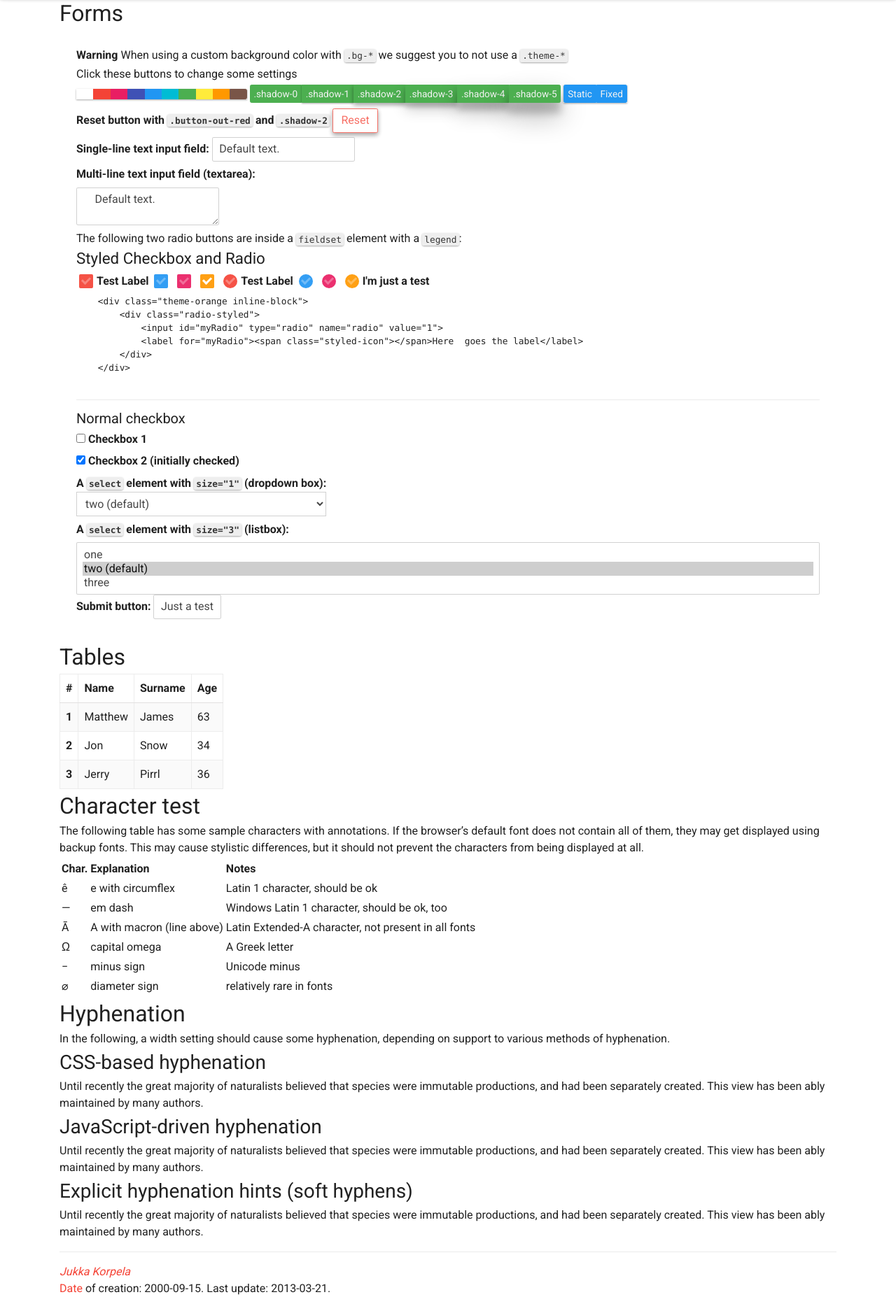
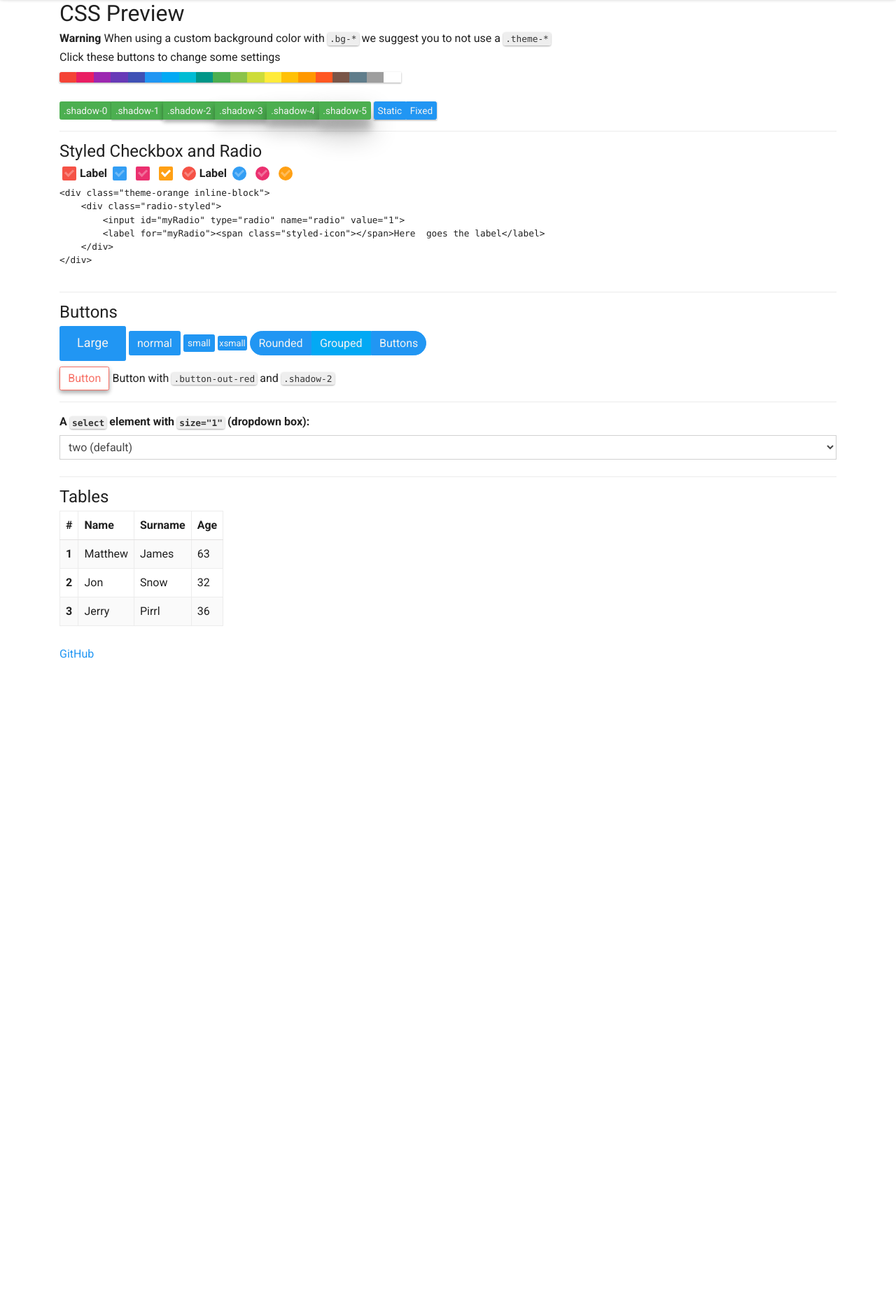
Before and after one commit to AlexDicy/Mostyle, a plain HTML site: page test.html in a window 1280 px wide. Shown: the part 55-1909 px from the top of the page at 70% size. After the commit the page ends 1020 px from the top, so only its background shows below. Drawn offline with Linux system fonts and the light colour scheme.

Commit message:
Format, update test.html with new buttons and remove unused html

```diff
--- a/test-keep.js
+++ b/test-keep.js
@@ -13,7 +13,7 @@ function changeTheme(element, save, loadPrevious, cookie) {
     if (element) color = element.getAttribute("data-color");
     else color = cookie;
     if (loadPrevious) color = previous;
-    document.body.className = "container-boxed " + (color == "white" ? "theme-red styled-scrollbar-colored" : "styled-scrollbar") + " bg-" + color + (isNavbarFixed ? " navbar-margin" : "");
+    document.body.className = "theme-red " + (color == "white" ? "styled-scrollbar-colored" : "styled-scrollbar") + " bg-" + color + (isNavbarFixed ? " navbar-margin" : "") + " footer-margin";
     if (save) {
         setCookie("bg-color", color, 60);
         previous = color;
@@ -21,7 +21,7 @@ function changeTheme(element, save, loadPrevious, cookie) {
 }
 
 function navShadow(level) {
-    document.getElementById("navbar").className = "navbar " + (isNavbarFixed ? "fixed-top " : "") + "shadow-" + level + " bg-green";
+    document.getElementById("navbar").className = "navbar " + (isNavbarFixed ? "fixed-top " : "") + "shadow-" + level + " bg-blue";
     setCookie("nav-shadow", level, 60);
 }
 
@@ -31,8 +31,8 @@ function setNavbarFixed(isFixed) {
     if (level == "") level = 2;
     if (color == "") color = "white";
 
-    document.getElementById("navbar").className = "navbar " + (isFixed ? "fixed-top " : "") + "shadow-" + level + " bg-green";
-    document.body.className = "container-boxed " + (color == "white" ? "theme-red styled-scrollbar-colored" : "styled-scrollbar") + " bg-" + color + (isFixed ? " navbar-margin" : "");
+    document.getElementById("navbar").className = "navbar " + (isFixed ? "fixed-top " : "") + "shadow-" + level + " bg-blue";
+    document.body.className = "theme-red " + (color == "white" ? "styled-scrollbar-colored" : "styled-scrollbar") + " bg-" + color + (isFixed ? " navbar-margin" : "") + " footer-margin";
     setCookie("nav-fixed", isFixed, 60);
     isNavbarFixed = isFixed;
 }
--- a/test.html
+++ b/test.html
@@ -7,33 +7,47 @@
     <title>Conebase</title>
     <link rel="stylesheet" href="conebase.css">
 </head>
-<body class="container-boxed theme-red styled-scrollbar-colored navbar-margin" style="transition: background-color 400ms linear, color 400ms linear;">
-    <nav id="navbar" class="navbar fixed-top shadow-2 bg-green">
+<body class="theme-red styled-scrollbar-colored navbar-margin footer-margin" style="transition: background-color 400ms linear, color 400ms linear;">
+    <nav id="navbar" class="navbar fixed-top shadow-2 bg-blue">
         <div class="navbar-toggler"></div>
         <div class="container-boxed">
             <a class="navbar-name" href="#">Conebase</a>
             <div class="float-right">Hello</div>
         </div>
     </nav>
-
-    <script src="test-keep.js?v=2"></script>
-    <h2>Forms</h2>
-    <form class="boxed">
-    <p><b>Warning</b> When using a custom background color with <code>.bg-*</code> we suggest you to not use a <code>.theme-*</code></p>
+    <div id="container" class="container-boxed">
+        <script src="test-keep.js?v=3"></script>
+        <h2>CSS Preview</h2>
+        <p>
+            <b>Warning</b> When using a custom background color with <code>.bg-*</code> we suggest you to not use a
+            <code>.theme-*</code>
+        </p>
         <p>Click these buttons to change some settings</p>
-    <div class="m-b-2">
+        <div>
             <div class="button-group shadow-1">
-            <button type="button" class="button button-white" data-color="white" onmouseover="changeTheme(this, false, false)" onmouseout="changeTheme(this, false, true)" onclick="changeTheme(this, true, false)"></button>
                 <button type="button" class="button button-red" data-color="red" onmouseover="changeTheme(this, false, false)" onmouseout="changeTheme(this, false, true)" onclick="changeTheme(this, true, false)"></button>
                 <button type="button" class="button button-pink" data-color="pink" onmouseover="changeTheme(this, false, false)" onmouseout="changeTheme(this, false, true)" onclick="changeTheme(this, true, false)"></button>
+                <button type="button" class="button button-purple " data-color="purple " onmouseover="changeTheme(this, false, false)" onmouseout="changeTheme(this, false, true)" onclick="changeTheme(this, true, false)"></button>
+                <button type="button" class="button button-deep-purple" data-color="deep-purple" onmouseover="changeTheme(this, false, false)" onmouseout="changeTheme(this, false, true)" onclick="changeTheme(this, true, false)"></button>
                 <button type="button" class="button button-indigo" data-color="indigo" onmouseover="changeTheme(this, false, false)" onmouseout="changeTheme(this, false, true)" onclick="changeTheme(this, true, false)"></button>
                 <button type="button" class="button button-blue" data-color="blue" onmouseover="changeTheme(this, false, false)" onmouseout="changeTheme(this, false, true)" onclick="changeTheme(this, true, false)"></button>
+                <button type="button" class="button button-light-blue" data-color="light-blue" onmouseover="changeTheme(this, false, false)" onmouseout="changeTheme(this, false, true)" onclick="changeTheme(this, true, false)"></button>
                 <button type="button" class="button button-cyan" data-color="cyan" onmouseover="changeTheme(this, false, false)" onmouseout="changeTheme(this, false, true)" onclick="changeTheme(this, true, false)"></button>
+                <button type="button" class="button button-teal" data-color="teal" onmouseover="changeTheme(this, false, false)" onmouseout="changeTheme(this, false, true)" onclick="changeTheme(this, true, false)"></button>
                 <button type="button" class="button button-green" data-color="green" onmouseover="changeTheme(this, false, false)" onmouseout="changeTheme(this, false, true)" onclick="changeTheme(this, true, false)"></button>
+                <button type="button" class="button button-light-green" data-color="light-green" onmouseover="changeTheme(this, false, false)" onmouseout="changeTheme(this, false, true)" onclick="changeTheme(this, true, false)"></button>
+                <button type="button" class="button button-lime" data-color="lime" onmouseover="changeTheme(this, false, false)" onmouseout="changeTheme(this, false, true)" onclick="changeTheme(this, true, false)"></button>
                 <button type="button" class="button button-yellow" data-color="yellow" onmouseover="changeTheme(this, false, false)" onmouseout="changeTheme(this, false, true)" onclick="changeTheme(this, true, false)"></button>
+                <button type="button" class="button button-amber" data-color="amber" onmouseover="changeTheme(this, false, false)" onmouseout="changeTheme(this, false, true)" onclick="changeTheme(this, true, false)"></button>
                 <button type="button" class="button button-orange" data-color="orange" onmouseover="changeTheme(this, false, false)" onmouseout="changeTheme(this, false, true)" onclick="changeTheme(this, true, false)"></button>
+                <button type="button" class="button button-deep-orange" data-color="deep-orange" onmouseover="changeTheme(this, false, false)" onmouseout="changeTheme(this, false, true)" onclick="changeTheme(this, true, false)"></button>
                 <button type="button" class="button button-brown" data-color="brown" onmouseover="changeTheme(this, false, false)" onmouseout="changeTheme(this, false, true)" onclick="changeTheme(this, true, false)"></button>
+                <button type="button" class="button button-blue-grey" data-color="blue-grey" onmouseover="changeTheme(this, false, false)" onmouseout="changeTheme(this, false, true)" onclick="changeTheme(this, true, false)"></button>
+                <button type="button" class="button button-grey" data-color="grey" onmouseover="changeTheme(this, false, false)" onmouseout="changeTheme(this, false, true)" onclick="changeTheme(this, true, false)"></button>
+                <button type="button" class="button button-white" data-color="white" onmouseover="changeTheme(this, false, false)" onmouseout="changeTheme(this, false, true)" onclick="changeTheme(this, true, false)"></button>
             </div>
+            <br>
+            <br>
             <div class="button-group">
                 <button type="button" class="button button-small button-green shadow-0" onclick="navShadow(0)">.shadow-0</button>
                 <button type="button" class="button button-small button-green shadow-1" onclick="navShadow(1)">.shadow-1</button>
@@ -47,62 +61,56 @@
                 <button type="button" class="button button-small button-blue" onclick="setNavbarFixed(true)">Fixed</button>
             </div>
         </div>
-    <div><label for="f0">Reset button with <code>.button-out-red</code> and <code>.shadow-2</code>
-    <input id="f0" type="reset" name="reset" value="Reset" class="button button-out-red shadow-2"></label></div>
-    <div><label for="f1">Single-line text input field: <input id="f1" name="text" size="20" class="disabled" value="Default text."></label></div>
-    <div><label for="f2">Multi-line text input field (textarea):</label><br>
-    <textarea id="f2" name="textarea" rows="2" cols="20">
-    Default text.
-    </textarea></div>
-    <div>The following two radio buttons are inside
-    a <code>fieldset</code> element with a <code>legend</code>:</div>
-    <fieldset>
-        <legend>Styled Checkbox and Radio</legend>
+
+        <hr>
+
+        <h4>Styled Checkbox and Radio</h4>
         <div class="checkbox-styled inline-block">
-            <input id="f3" type="checkbox" name="radio" value="1">
-            <label for="f3"><span class="styled-icon"></span>Test Label</label>
+            <input id="checkbox1" type="checkbox">
+            <label for="checkbox1"><span class="styled-icon"></span>Label</label>
         </div>
         <div class="theme-blue inline-block">
             <div class="checkbox-styled">
-                <input id="f4443" type="checkbox" name="radio" value="1">
-                <label for="f4443"><span class="styled-icon"></span></label>
+                <input id="checkbox2" type="checkbox">
+                <label for="checkbox2"><span class="styled-icon"></span></label>
             </div>
         </div>
         <div class="theme-pink inline-block">
             <div class="checkbox-styled">
-                <input id="f5553" type="checkbox" name="radio" value="1">
-                <label for="f5553"><span class="styled-icon"></span></label>
+                <input id="checkbox3" type="checkbox">
+                <label for="checkbox3"><span class="styled-icon"></span></label>
             </div>
         </div>
         <div class="theme-orange inline-block">
             <div class="checkbox-styled">
-                <input id="f6663" type="checkbox" checked name="radio" value="1">
-                <label for="f6663"><span class="styled-icon"></span></label>
+                <input id="checkbox4" type="checkbox" checked>
+                <label for="checkbox4"><span class="styled-icon"></span></label>
             </div>
         </div>
         <div class="radio-styled inline-block">
-            <input id="g3" type="radio" name="radio" value="1">
-            <label for="g3"><span class="styled-icon"></span>Test Label</label>
+            <input id="radio1" type="radio" name="radio">
+            <label for="radio1"><span class="styled-icon"></span>Label</label>
         </div>
         <div class="theme-blue inline-block">
             <div class="radio-styled">
-                <input id="g4443" type="radio" name="radio" value="1">
-                <label for="g4443"><span class="styled-icon"></span></label>
+                <input id="radio2" type="radio" name="radio">
+                <label for="radio2"><span class="styled-icon"></span></label>
             </div>
         </div>
         <div class="theme-pink inline-block">
             <div class="radio-styled">
-                <input id="g5553" type="radio" name="radio" value="1">
-                <label for="g5553"><span class="styled-icon"></span></label>
+                <input id="radio3" type="radio" name="radio">
+                <label for="radio3"><span class="styled-icon"></span></label>
             </div>
         </div>
         <div class="theme-orange inline-block">
             <div class="radio-styled">
-                <input id="g6663" type="radio" name="radio" value="1">
-                <label for="g6663"><span class="styled-icon"></span>I'm just a test</label>
+                <input id="radio4" type="radio" name="radio">
+                <label for="radio4"><span class="styled-icon"></span></label>
             </div>
         </div>
-    </fieldset>
+
+
         <pre class="styled-scrollbar">
 &#x3C;div class=&#x22;theme-orange inline-block&#x22;&#x3E;
     &#x3C;div class=&#x22;radio-styled&#x22;&#x3E;
@@ -111,32 +119,38 @@
     &#x3C;/div&#x3E;
 &#x3C;/div&#x3E;
         </pre>
-    <fieldset>
+
         <hr>
-    <h5>Normal checkbox</h5>
-    <div><label for="f5"><input id="f5" type="checkbox" name="checkbox"> Checkbox 1</label></div>
-    <div><label for="f6"><input id="f6" type="checkbox" name="checkbox2" checked> Checkbox 2 (initially checked)</label></div>
-    </fieldset>
-    <div><label for="f10">A <code>select</code> element with <code>size="1"</code>
-    (dropdown box):
+
+        <h4>Buttons</h4>
+        <button class="button button-large button-blue">Large</button>
+        <button class="button button-blue">normal</button>
+        <button class="button button-small button-blue">small</button>
+        <button class="button button-xsmall button-blue">xsmall</button>
+        <div class="button-group button-round">
+            <button class="button button-blue">Rounded</button>
+            <button class="button button-light-blue">Grouped</button>
+            <button class="button button-blue">Buttons</button>
+        </div>
+        <div class="m-t-2">
+            <input type="reset" value="Button" class="button button-out-red shadow-2">
+            Button with <code>.button-out-red</code> and <code>.shadow-2</code>
+        </div>
+
+        <hr>
+
+        <div class="m-b-4">
+            <label for="f10">A <code>select</code> element with <code>size="1"</code> (dropdown box):</label>
             <select id="f10" name="select1" size="1">
                 <option>one
                 <option selected>two (default)
                 <option>three
-    </select></label></div>
-    <div><label for="f11">A <code>select</code> element with <code>size="3"</code>
-    (listbox):</label><br>
-    <select id="f11" name="select2" size="3">
-    <option>one
-    <option selected>two (default)
-    <option>three
-    </select></div>
-    <div><label for="f99">Submit button:
-    <input id="f99" type="button" name="submit" value="Just a test"></label></div>
-    </form>
+            </select>
+        </div>
 
-    <h2>Tables</h2>
+        <hr>
 
+        <h4>Tables</h4>
         <table class="table table-striped table-bordered table-hover table-auto">
             <thead>
             <tr>
@@ -157,7 +171,7 @@
                 <th scope="row">2</th>
                 <td>Jon</td>
                 <td>Snow</td>
-                <td>34</td>
+                <td>32</td>
             </tr>
             <tr>
                 <th scope="row">3</th>
@@ -167,54 +181,11 @@
             </tr>
             </tbody>
         </table>
-
-    <h2>Character test</h2>
-    <p>The following table has some sample characters with
-    annotations. If the browser&#8217;s default font does not
-    contain all of them, they may get displayed using backup fonts.
-    This may cause stylistic differences, but it should not
-    prevent the characters from being displayed at all.</p>
-
-    <table>
-    <tr><th>Char. <th>Explanation <th>Notes
-    <tr><td>ê <td>e with circumflex <td>Latin 1 character, should be ok
-    <tr><td>&#8212; <td>em dash <td>Windows Latin 1 character, should be ok, too
-    <tr><td>&#x100; <td>A with macron (line above) <td>Latin Extended-A character, not present in all fonts
-    <tr><td>&Omega; <td>capital omega <td>A Greek letter
-    <tr><td>&#x2212; <td>minus sign <td>Unicode minus
-    <tr><td>&#x2300; <td>diameter sign <td>relatively rare in fonts
-    </table>
-
-    <h2>Hyphenation</h2>
-    <p>In the following, a width setting should cause some hyphenation,
-    depending on support to various methods of hyphenation.</p>
-
-    <h3>CSS-based hyphenation</h3>
-    <p class="limited hyphens">Until recently the great majority of naturalists believed that species were immutable productions, and had been separately created. This view has been ably maintained by many authors.
-
-    <h3>JavaScript-driven hyphenation</h3>
-    <p class="limited hyphenate">Until recently the great majority of naturalists believed that species were immutable productions, and had been separately created. This view has been ably maintained by many authors.
-
-    <h3>Explicit hyphenation hints (soft hyphens)</h3>
-    <p class="limited">Un­til re­cent­ly the great
-     ma­jor­i­ty of nat­u­ral­ists
-    be­lieved that spe­cies were
-     im­mu­ta­ble
-     pro­duc­tions,
-     and had been sep­a­rate­ly cre­at­ed.
-    This view has been ably main­tain­ed by many au­thors.
-
-    <hr title="Information about this document">
-
-    <address>
-    <a href="https://google.com">Jukka Korpela</a>
-    </address>
-    <div>
-    <a title=
-    "ISO 8601, the date and time representation standard"
-    href="https://google.com">
-    Date</a> of creation: 2000-09-15.
-    Last update: 2013-03-21.
     </div>
+    <footer class="footer footer-bottom theme-blue">
+        <div class="container-boxed">
+            <a href="https://github.com/HAlexTM/Conebase">GitHub</a>
+        </div>
+    </footer>
 </body>
 </html>
```
Lines whose indentation alone changed are shown as unchanged.
